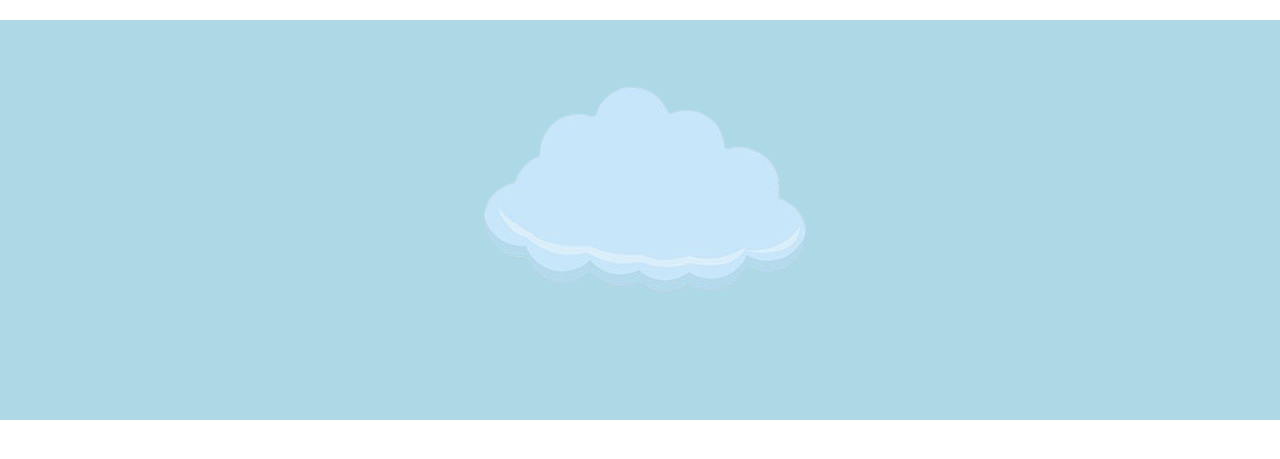
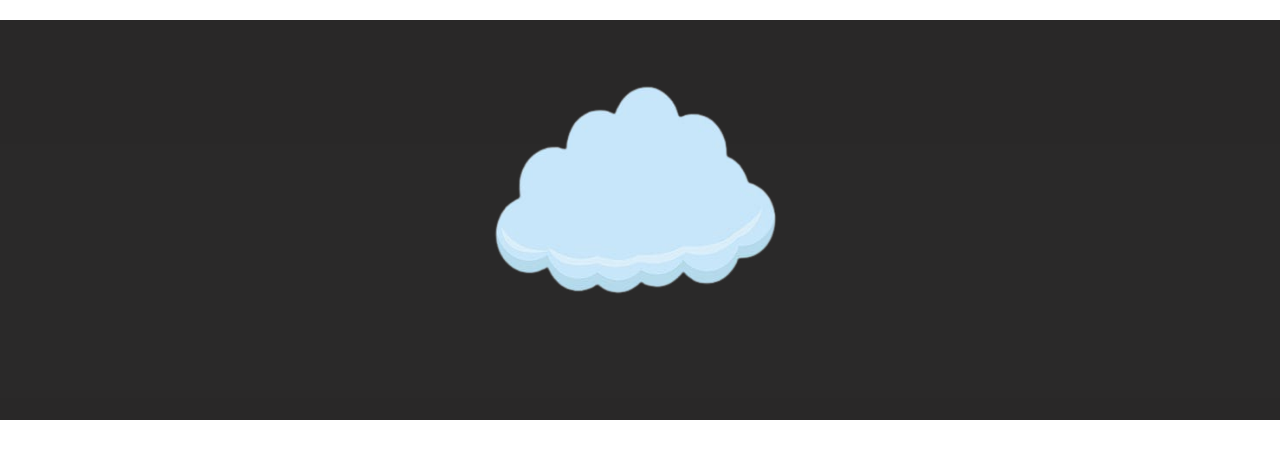
Before and after one commit to SumiAkter2/css-animation, a plain HTML site: page index.html in a window 1280 px wide. Shown: the part 111-570 px from the top of the page. Drawn offline with Linux system fonts and the light colour scheme.

Commit message:
try transform

```diff
--- a/Css/index.css
+++ b/Css/index.css
@@ -13,8 +13,9 @@ h1 {
 .cloud-box {
     width: 100%;
     height: 400px;
-    background: lightblue;
+    background: rgba(34, 33, 33, 0.965);
 }
-.cloud-box img{
-    transform: ;
+
+.cloud-box img {
+    transform: rotateY(150deg);
 }
--- a/index.html
+++ b/index.html
@@ -14,7 +14,7 @@
   <body>
     <h1>Css animation</h1>
     <div class="cloud-box">
-      <img src="./Images/cloud-img-removebg-preview.png" alt="" />
+      <img src="./Images/cloud-img-removebg-preview.png" alt="cloud-img" />
     </div>
   </body>
 </html>
```
